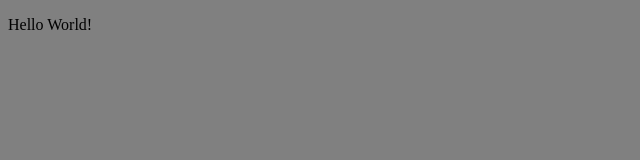
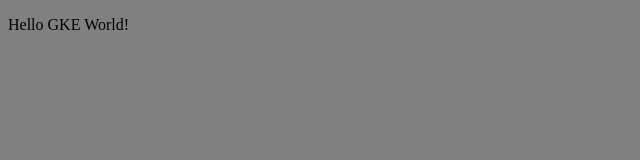
Before and after one commit to rvl-q/hello-world, a plain HTML site: page index.html in a window 1280 px wide. Shown: the full height of the page, 0-640 px from the left. Drawn offline with Linux system fonts and the light colour scheme.

Commit message:
trig actions

```diff
--- a/index.html
+++ b/index.html
@@ -2,7 +2,7 @@
 <html>
   <body style="background-color: gray;">
     <p>
-      Hello World!
+      Hello GKE World!
     </p>
   </body>
 </html>
```
